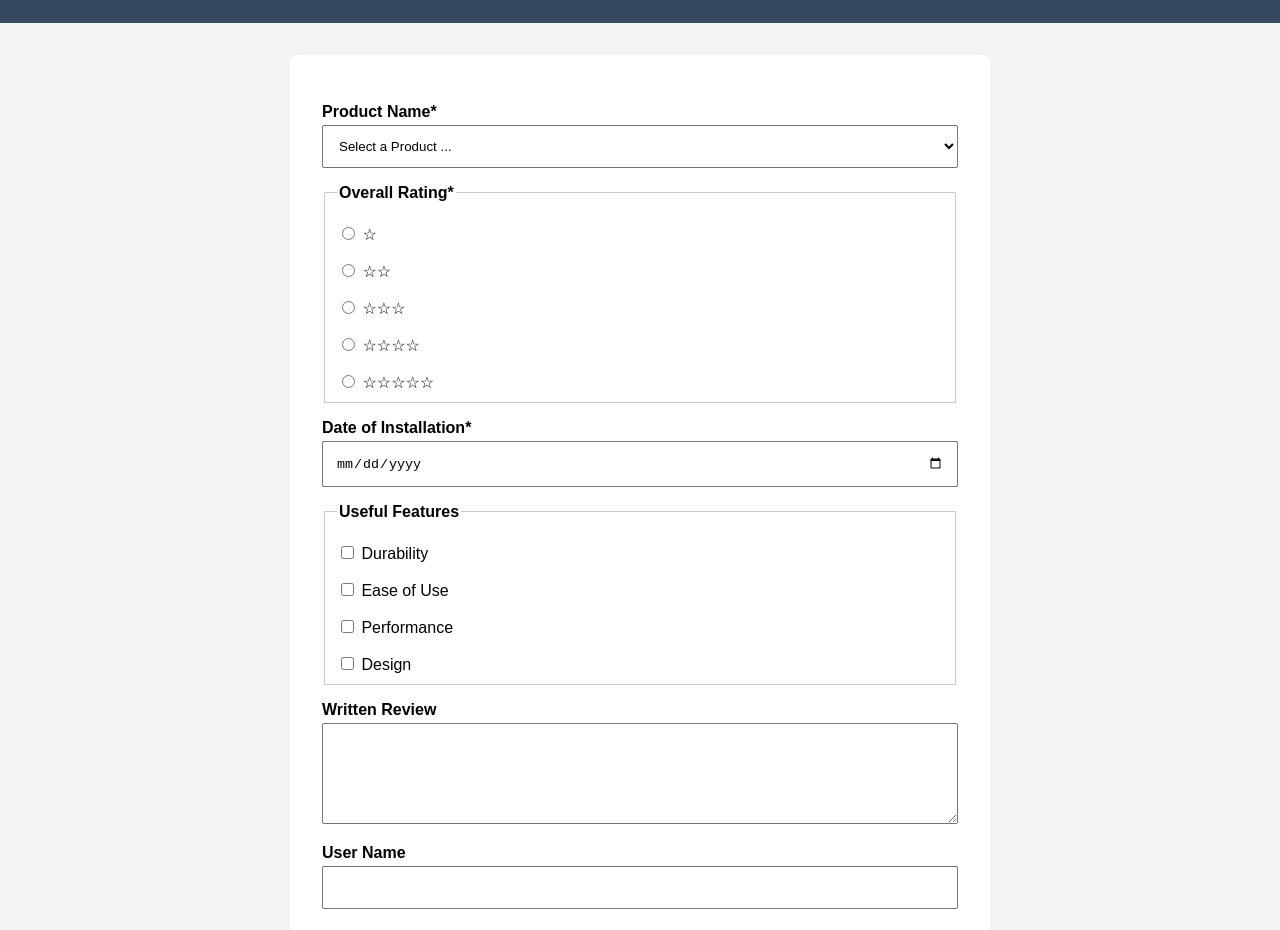
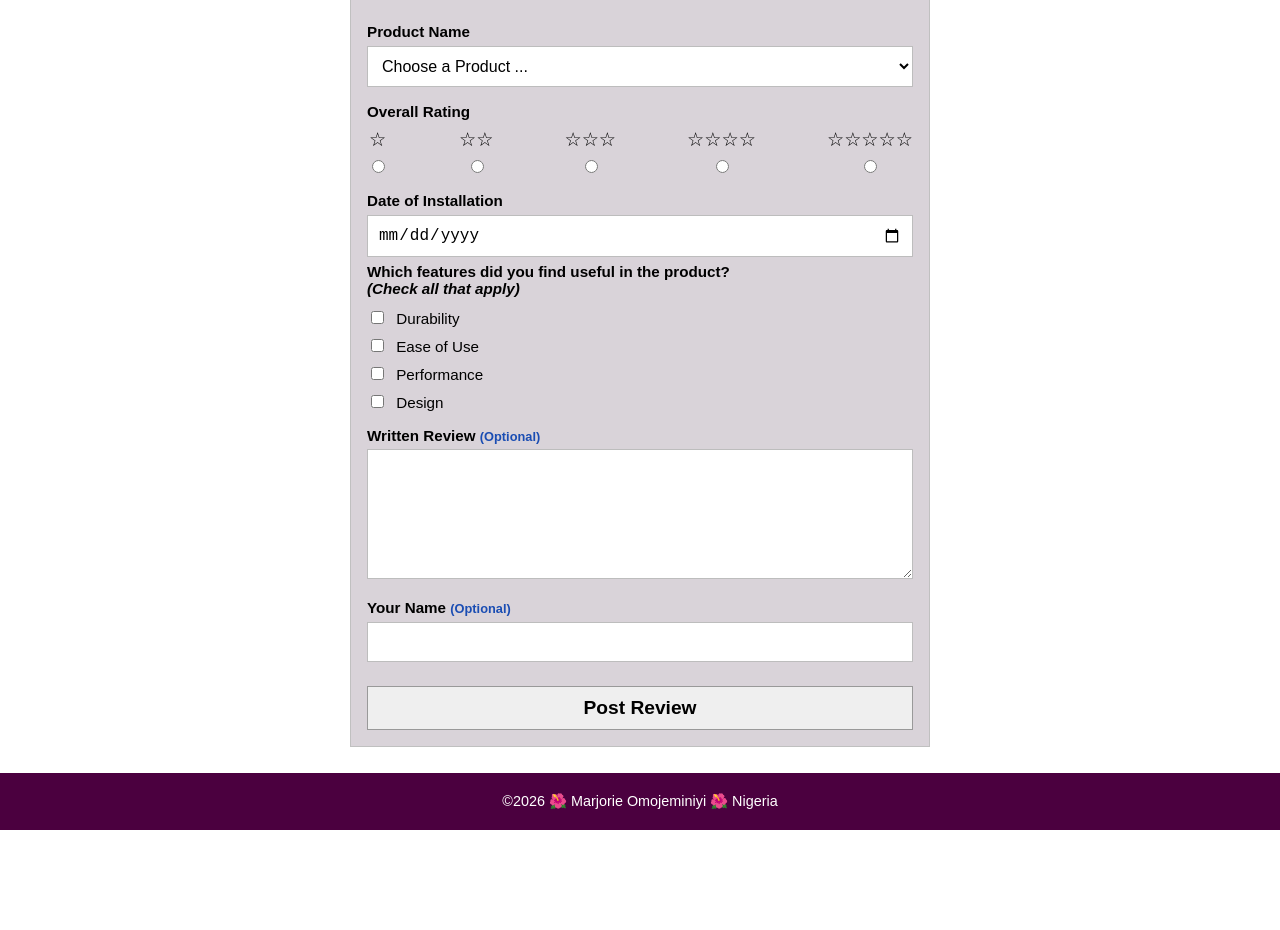
Before and after one commit to Emperorcocoa/wdd131, a plain HTML site: page form.html in a window 1280 px wide. Shown: the part 89-1019 px from the top of the page. After the commit the page ends 919 px from the top, so only its background shows below. Drawn offline with Linux system fonts and the light colour scheme.

Commit message:
Review Form

```diff
--- a/form.html
+++ b/form.html
@@ -10,86 +10,62 @@
 <body>
 
 <header>
-    <h1>Product Review Form</h1>
+    <h1>Product Review</h1>
 </header>
 
 <main>
     <form method="get" action="review.html">
 
-        <label for="productName">Product Name*</label>
+        <label for="productName">Product Name</label>
         <select id="productName" name="productName" required>
-            <option value="" disabled selected>Select a Product ...</option>
+            <option value="" disabled selected>Choose a Product ...</option>
         </select>
 
-        <fieldset>
-            <legend>Overall Rating*</legend>
+        <div class="rating-group">
+            <label>Overall Rating</label>
 
+            <div class="stars">
+                <label><span>☆</span><input type="radio" name="rating" value="1" required></label>
+                <label><span>☆☆</span><input type="radio" name="rating" value="2"></label>
+                <label><span>☆☆☆</span><input type="radio" name="rating" value="3"></label>
+                <label><span>☆☆☆☆</span><input type="radio" name="rating" value="4"></label>
+                <label><span>☆☆☆☆☆</span><input type="radio" name="rating" value="5"></label>
+            </div>
+        </div>
+
+        <label for="installDate">Date of Installation</label>
+        <input type="date" id="installDate" name="installDate" required>
+
+        <div class="features">
             <label>
-                <input type="radio" name="rating" id="rate1" value="1" required>
-                ☆
+                Which features did you find useful in the product?
+                <br>
+                <em>(Check all that apply)</em>
             </label>
 
-            <label>
-                <input type="radio" name="rating" id="rate2" value="2">
-                ☆☆
-            </label>
+            <label><input type="checkbox" name="features" value="Durability"> Durability</label>
+            <label><input type="checkbox" name="features" value="Ease of Use"> Ease of Use</label>
+            <label><input type="checkbox" name="features" value="Performance"> Performance</label>
+            <label><input type="checkbox" name="features" value="Design"> Design</label>
+        </div>
 
-            <label>
-                <input type="radio" name="rating" id="rate3" value="3">
-                ☆☆☆
-            </label>
+        <label for="review">
+            Written Review <span class="optional">(Optional)</span>
+        </label>
+        <textarea id="review" name="review" rows="6"></textarea>
 
-            <label>
-                <input type="radio" name="rating" id="rate4" value="4">
-                ☆☆☆☆
-            </label>
-
-            <label>
-                <input type="radio" name="rating" id="rate5" value="5">
-                ☆☆☆☆☆
-            </label>
-        </fieldset>
-
-        <label for="installDate">Date of Installation*</label>
-        <input type="date" id="installDate" name="installDate" required>
-
-        <fieldset>
-            <legend>Useful Features</legend>
-
-            <label>
-                <input type="checkbox" id="durability" name="features" value="Durability">
-                Durability
-            </label>
-
-            <label>
-                <input type="checkbox" id="ease" name="features" value="Ease of Use">
-                Ease of Use
-            </label>
-
-            <label>
-                <input type="checkbox" id="performance" name="features" value="Performance">
-                Performance
-            </label>
-
-            <label>
-                <input type="checkbox" id="design" name="features" value="Design">
-                Design
-            </label>
-        </fieldset>
-
-        <label for="review">Written Review</label>
-        <textarea id="review" name="review" rows="5"></textarea>
-
-        <label for="username">User Name</label>
+        <label for="username">
+            Your Name <span class="optional">(Optional)</span>
+        </label>
         <input type="text" id="username" name="username">
 
-        <input type="submit" value="Submit Review">
+        <input type="submit" value="Post Review">
 
     </form>
 </main>
 
 <footer>
-    <p>&copy; 2026 Marjorie Omojeminiyi | WDD 131</p>
+    <p>©2026 🌺 Marjorie Omojeminiyi 🌺 Nigeria</p>
 </footer>
 
 </body>
--- a/styles/form.css
+++ b/styles/form.css
@@ -1,80 +1,134 @@
 :root {
-    --primary: #34495e;
-    --accent: #3498db;
-    --light: #f4f4f4;
+    --purple: #4b003f;
+    --form-bg: #d9d3d9;
+    --border: #bdbdbd;
+}
+
+* {
+    box-sizing: border-box;
 }
 
 body {
-    font-family: Arial, sans-serif;
     margin: 0;
-    background: var(--light);
+    font-family: Arial, Helvetica, sans-serif;
+    background: white;
 }
 
-header,
-footer {
-    background: var(--primary);
+header {
+    background: var(--purple);
     color: white;
     text-align: center;
     padding: 1rem;
 }
 
+header h1 {
+    margin: 0;
+    font-size: 2rem;
+}
+
 main {
-    max-width: 700px;
-    margin: 1rem auto;
-    padding: 1rem;
+    max-width: 600px;
+    margin: 0 auto;
+    padding: 10px;
 }
 
 form {
-    background: white;
-    padding: 1.5rem;
-    border-radius: 8px;
+    background: var(--form-bg);
+    padding: 1rem;
+    border: 1px solid #c0c0c0;
 }
 
-label,
-legend {
+label {
     display: block;
+    font-size: 0.95rem;
     margin-top: 1rem;
-    font-weight: bold;
+    font-weight: 600;
 }
 
 input,
 select,
 textarea {
     width: 100%;
-    padding: .75rem;
-    margin-top: .25rem;
-    box-sizing: border-box;
+    padding: 10px;
+    margin-top: 0.35rem;
+    border: 1px solid var(--border);
+    background: white;
+    font-size: 1rem;
 }
 
-fieldset {
-    margin-top: 1rem;
-    border: 1px solid #ccc;
+textarea {
+    resize: vertical;
 }
 
-fieldset label {
-    display: block;
-    font-weight: normal;
+.rating-group {
+    margin-top: 1rem;
 }
 
-input[type="radio"],
+.stars {
+    display: flex;
+    justify-content: space-between;
+    margin-top: 0.5rem;
+}
+
+.stars label {
+    text-align: center;
+    font-weight: normal;
+    margin-top: 0;
+}
+
+.stars span {
+    display: block;
+    font-size: 1.2rem;
+    margin-bottom: 0.25rem;
+}
+
+.stars input {
+    width: auto;
+}
+
+.features label {
+    font-weight: normal;
+    margin-top: 0.4rem;
+}
+
+.features > label:first-child {
+    font-weight: bold;
+    margin-bottom: 0.5rem;
+}
+
 input[type="checkbox"] {
     width: auto;
+    margin-right: 8px;
+}
+
+.optional {
+    color: #1a4db3;
+    font-size: 0.8rem;
 }
 
 input[type="submit"] {
     margin-top: 1.5rem;
-    background: var(--accent);
-    color: white;
-    border: none;
+    background: #efefef;
+    border: 1px solid #999;
+    color: black;
+    font-weight: bold;
+    font-size: 1.2rem;
     cursor: pointer;
 }
 
 input[type="submit"]:hover {
-    background: #217dbb;
+    background: #e2e2e2;
 }
 
-@media (min-width: 640px) {
-    form {
-        padding: 2rem;
-    }
+footer {
+    background: var(--purple);
+    color: white;
+    text-align: center;
+    padding: 1rem;
+    margin-top: 1rem;
+    font-size: 0.9rem;
 }
+
+footer p {
+    margin: 0.25rem 0;
+}
```
